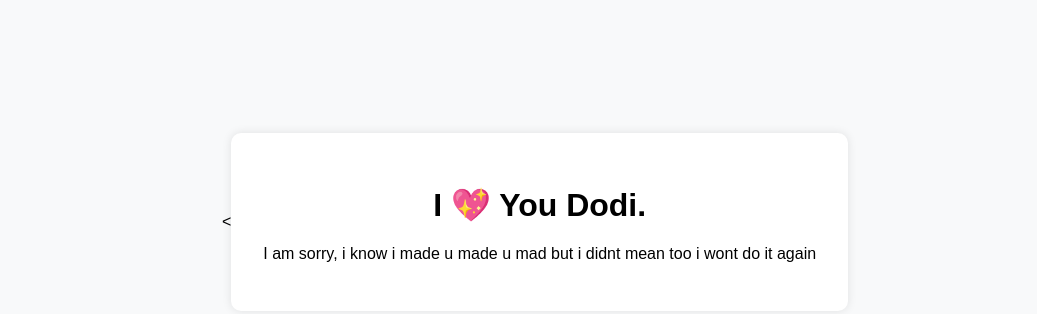
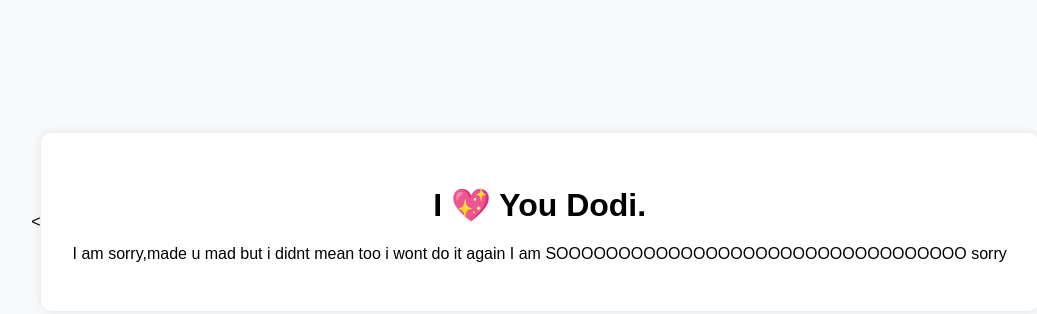
Before and after one commit to alimonzer/ForMyLove, a plain HTML site: page index.html in a window 1280 px wide. Shown: the part 186-500 px from the top of the page, without its empty margins (105-1142 px from the left). Drawn offline with Linux system fonts and the light colour scheme.

Commit message:
Update index.html

```diff
--- a/index.html
+++ b/index.html
@@ -29,7 +29,7 @@
 <body>
     <div class="message-box">
         <h1>I 💖 You Dodi.</h1>
-        <p>I am sorry, i know i made u made u mad but i didnt mean too i wont do it again </p>
+        <p>I am sorry,made u mad but i didnt mean too i wont do it again I am SOOOOOOOOOOOOOOOOOOOOOOOOOOOOOOOOO sorry </p>
     </div>
 </body>
 </html>
```
